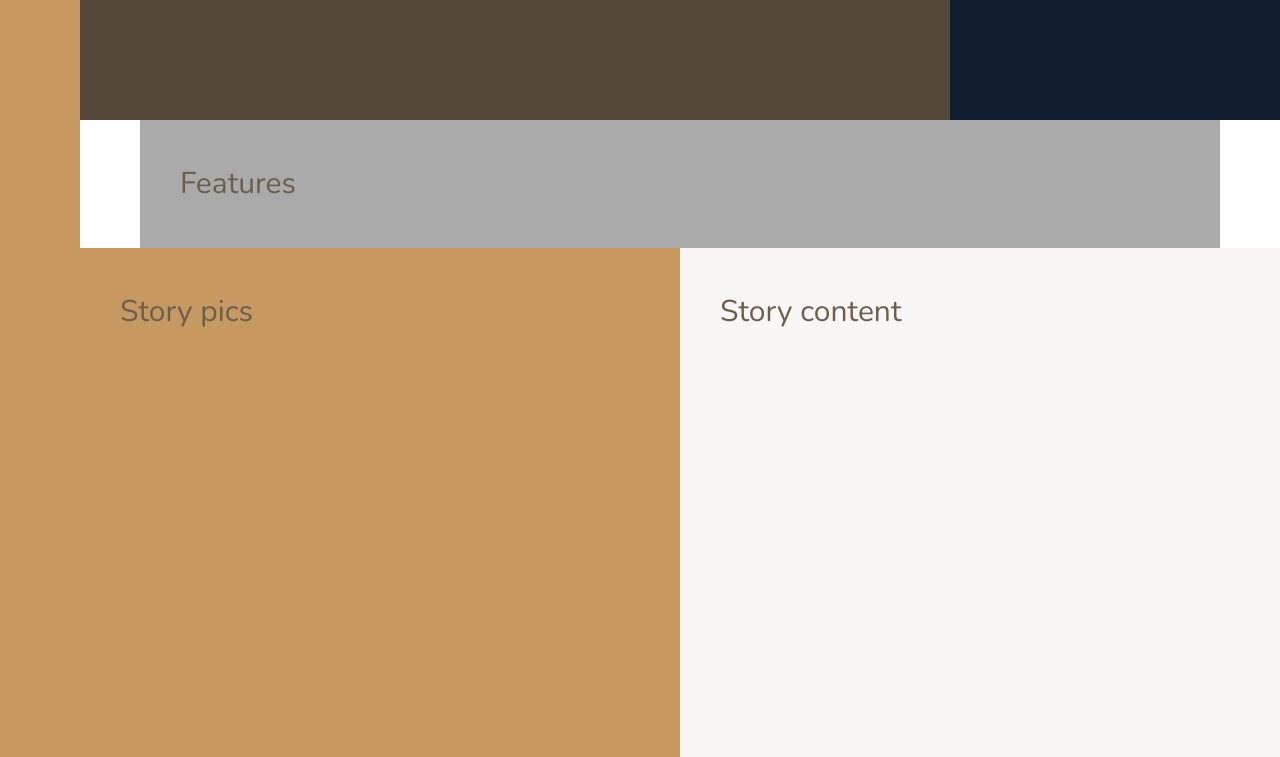
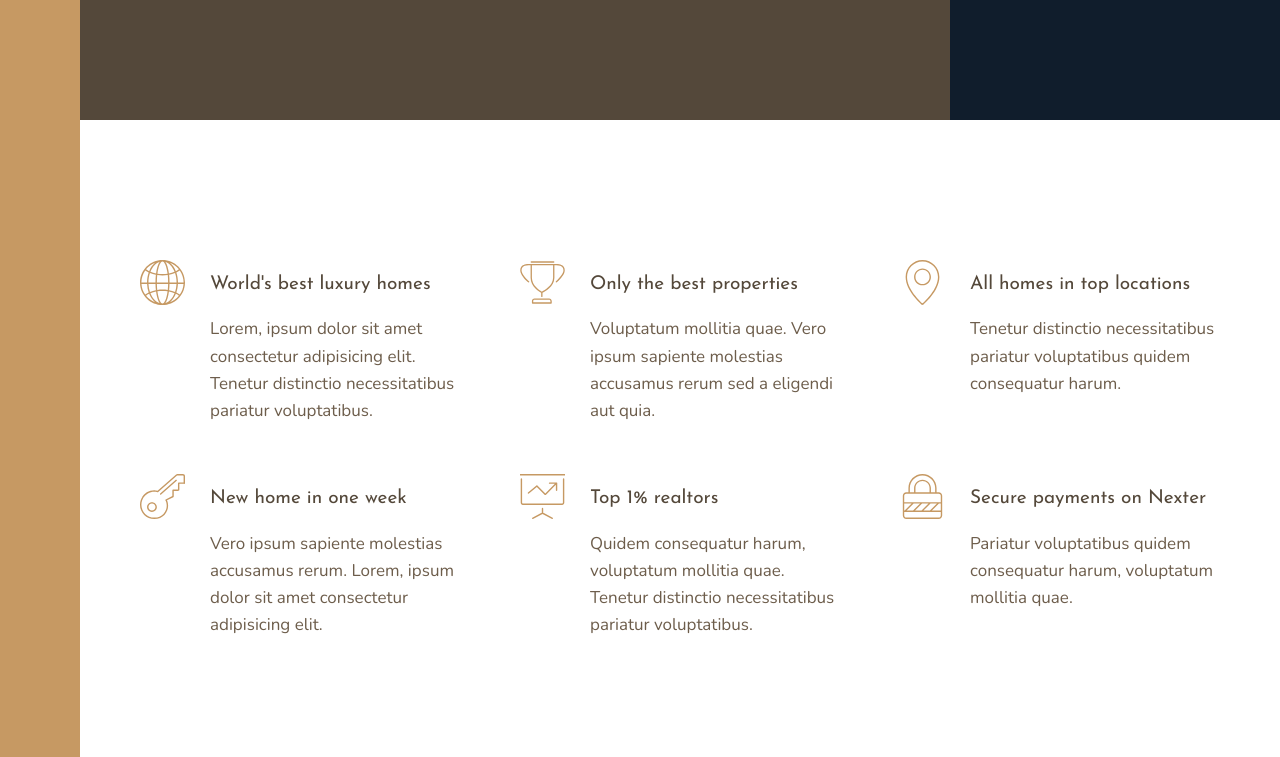
Before and after one commit to chriswhunter89/Nexter, a website: page index.html in a window 1280 px wide. Shown: the part 520-1277 px from the top of the page. Drawn offline with nearby package versions, Linux system fonts and the light colour scheme.

Commit message:
features section completed

```diff
--- a/index.html
+++ b/index.html
@@ -15,7 +15,57 @@
     <div class="sidebar">Sidebar</div>
     <header class="header">Header</header>
     <div class="realtors">Realtors</div>
-    <section class="features">Features</section>
+
+    <section class="features">
+      <div class="feature">
+        <svg class="feature__icon">
+          <use xlink:href="img/sprite.svg#icon-global"></use>
+        </svg>
+        <h4 class="heading-4 heading-4--dark">World's best luxury homes</h4>
+        <p class="feature__text">Lorem, ipsum dolor sit amet consectetur adipisicing elit. Tenetur distinctio necessitatibus pariatur voluptatibus.</p>
+      </div>
+
+      <div class="feature">
+        <svg class="feature__icon">
+          <use xlink:href="img/sprite.svg#icon-trophy"></use>
+        </svg>
+        <h4 class="heading-4 heading-4--dark">Only the best properties</h4>
+        <p class="feature__text">Voluptatum mollitia quae. Vero ipsum sapiente molestias accusamus rerum sed a eligendi aut quia.</p>
+      </div>
+
+      <div class="feature">
+        <svg class="feature__icon">
+          <use xlink:href="img/sprite.svg#icon-map-pin"></use>
+        </svg>
+        <h4 class="heading-4 heading-4--dark">All homes in top locations</h4>
+        <p class="feature__text">Tenetur distinctio necessitatibus pariatur voluptatibus quidem consequatur harum.</p>
+      </div>
+
+      <div class="feature">
+        <svg class="feature__icon">
+          <use xlink:href="img/sprite.svg#icon-key"></use>
+        </svg>
+        <h4 class="heading-4 heading-4--dark">New home in one week</h4>
+        <p class="feature__text">Vero ipsum sapiente molestias accusamus rerum. Lorem, ipsum dolor sit amet consectetur adipisicing elit.</p>
+      </div>
+
+      <div class="feature">
+        <svg class="feature__icon">
+          <use xlink:href="img/sprite.svg#icon-presentation"></use>
+        </svg>
+        <h4 class="heading-4 heading-4--dark">Top 1% realtors</h4>
+        <p class="feature__text">Quidem consequatur harum, voluptatum mollitia quae. Tenetur distinctio necessitatibus pariatur voluptatibus.</p>
+      </div>
+
+      <div class="feature">
+        <svg class="feature__icon">
+          <use xlink:href="img/sprite.svg#icon-lock"></use>
+        </svg>
+        <h4 class="heading-4 heading-4--dark">Secure payments on Nexter</h4>
+        <p class="feature__text">Pariatur voluptatibus quidem consequatur harum, voluptatum mollitia quae.</p>
+      </div>
+    </section>
+
     <div class="story__pictures">Story pics</div>
     <div class="story__content">Story content</div>
     <section class="homes">Homes</section>
--- a/sass/_base.scss
+++ b/sass/_base.scss
@@ -42,9 +42,4 @@ body {
     [sidebar-start] 8rem [sidebar-end full-start] minmax(6rem, 1fr) [center-start] repeat(8, [col-start] minmax(min-content, 14rem) [col-end])
     [center-end] minmax(6rem, 1fr) [full-end];
   //  ^^ 1140px / 8 (rounded to 140px whihc is 14rem)
-
-  & > * {
-    padding: 4rem;
-    font-size: 3rem;
-  }
 }
--- a/sass/_features.scss
+++ b/sass/_features.scss
@@ -1,4 +1,30 @@
 .features {
-  background-color: $color-grey-light-2;
   grid-column: center-start / center-end;
+
+  margin: 15rem 0;
+
+  display: grid;
+  grid-template-columns: repeat(auto-fit, minmax(25rem, 1fr)); //auto-fit adds many tracks as can fit within the min-max spec
+  grid-gap: 6rem;
+  align-items: start;
 }
+
+.feature {
+  display: grid;
+  grid-template-columns: min-content 1fr;
+  grid-row-gap: 1.5rem;
+  grid-column-gap: 2.5rem;
+
+  &__icon {
+    fill: $color-primary;
+    width: 4.5rem;
+    height: 4.5rem;
+    transform: translateY(-1rem);
+
+    grid-row: 1 / span 2;
+  }
+
+  &__text {
+    font-size: 1.7rem;
+  }
+}
--- a/sass/_typography.scss
+++ b/sass/_typography.scss
@@ -0,0 +1,29 @@
+%heading {
+  font-family: $font-display;
+  font-weight: 400;
+}
+
+.heading-1 {
+  @extend %heading;
+}
+
+.heading-2 {
+  @extend %heading;
+}
+
+.heading-3 {
+  @extend %heading;
+}
+
+.heading-4 {
+  @extend %heading;
+  font-size: 1.9rem;
+
+  &--light {
+    color: $color-grey-light-1;
+  }
+
+  &--dark {
+    color: $color-grey-dark-1;
+  }
+}
```
Also changed, not shown: css/style.css.
